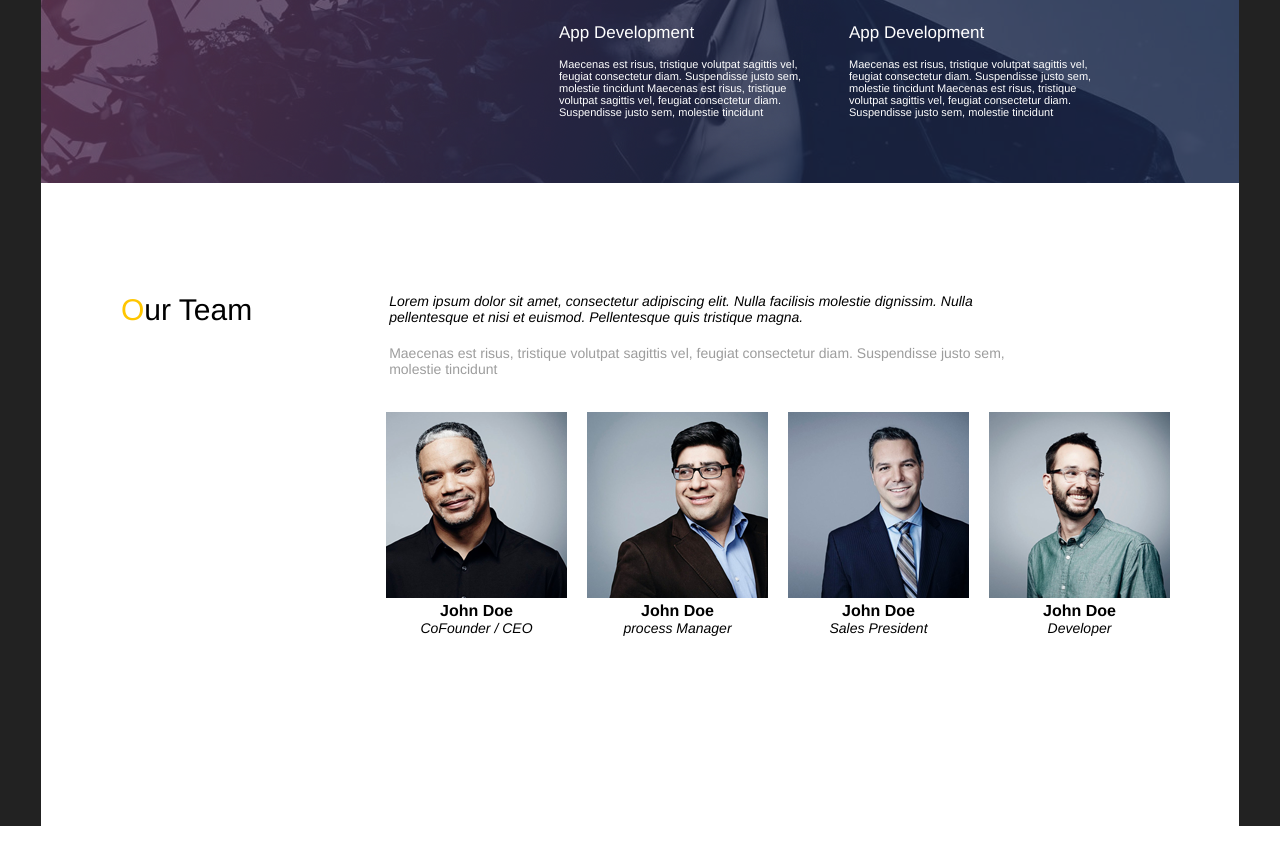
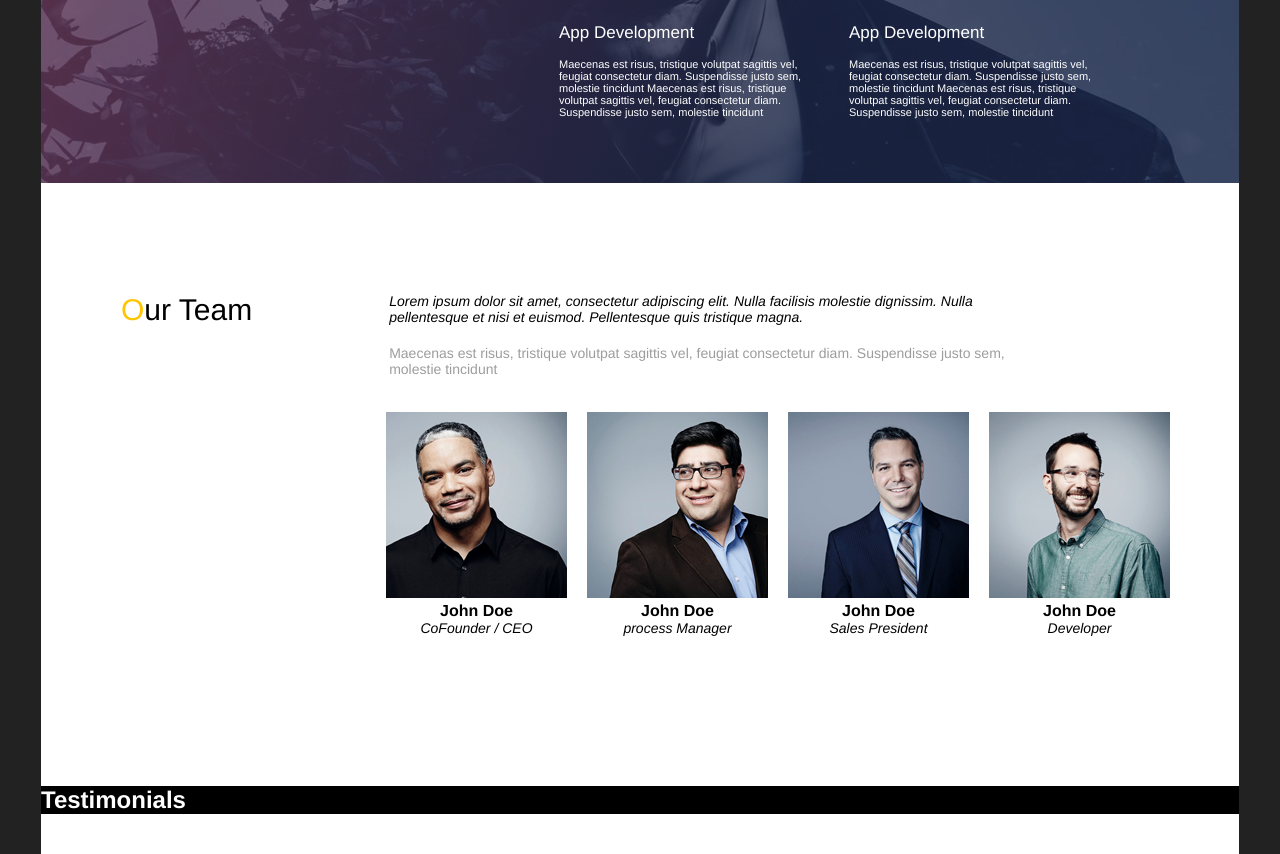
Before and after one commit to Garaway/test__game, a plain HTML site: page index.html in a window 1280 px wide. Shown: the part 3982-4836 px from the top of the page. Before the commit the page ends 4808 px from the top, so only its background shows below. Drawn offline with Linux system fonts and the light colour scheme.

Commit message:
added new section

```diff
--- a/index.html
+++ b/index.html
@@ -278,6 +278,9 @@
                 </div>
             </div>
         </section>
+        <section class="testimonials">
+            <h1 class="testimonials__title">Testimonials</h1>
+        </section>
     </div>
 </main>
 
--- a/scss/base.scss
+++ b/scss/base.scss
@@ -5,6 +5,7 @@
 @import "strategic-process/strategic-process.scss";
 @import "services-provided/services-provided";
 @import "our-team/our-team.scss";
+@import "testimonials/testimonials";
 
 
 body {
--- /dev/null
+++ b/scss/testimonials/testimonials.scss
@@ -0,0 +1,9 @@
+@import "../utils/variables";
+
+.testimonials {
+  background-color: $color-4;
+
+  &__title {
+    color: $color-1;
+  }
+}
```
Also changed, not shown: css/style.css, 1 other file.
